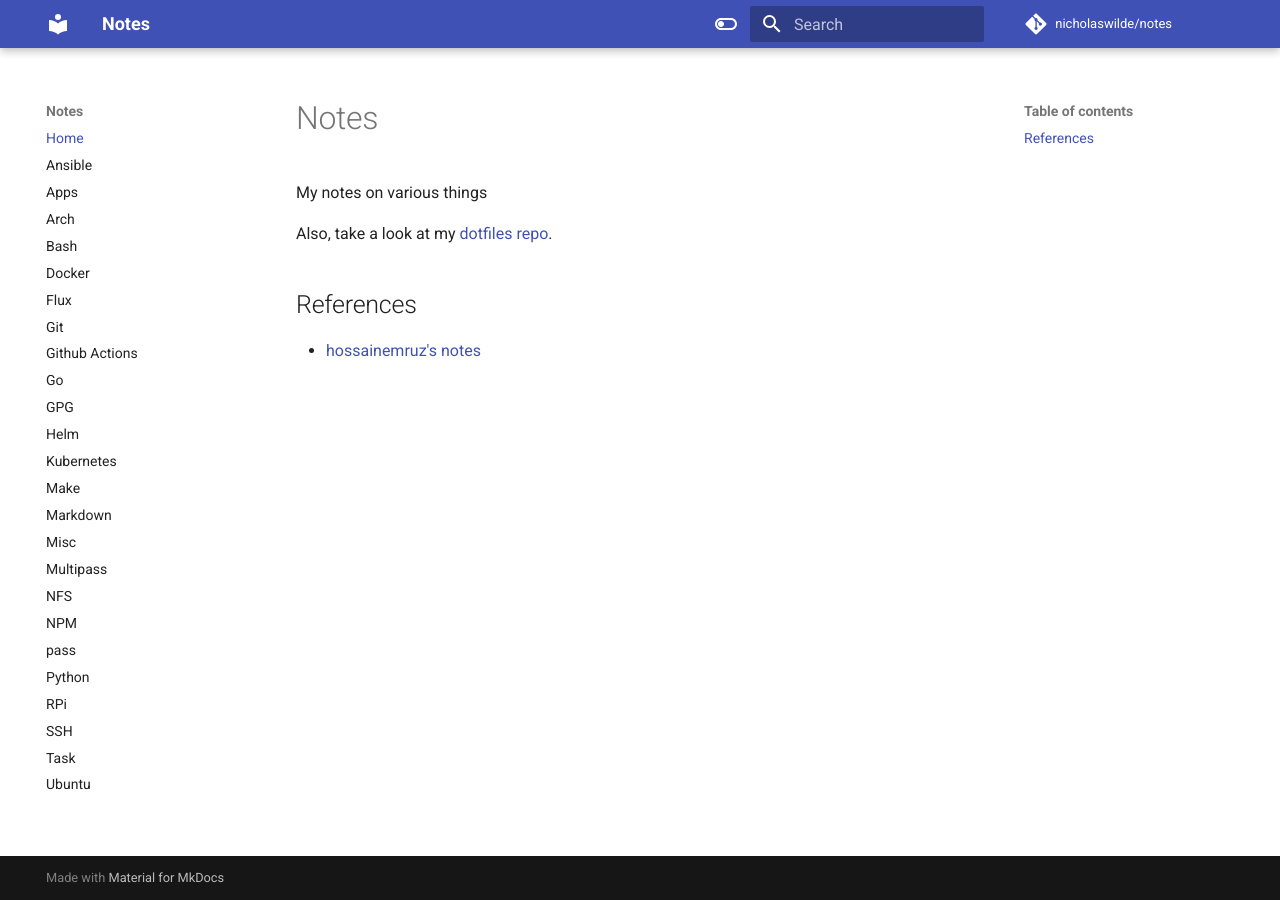
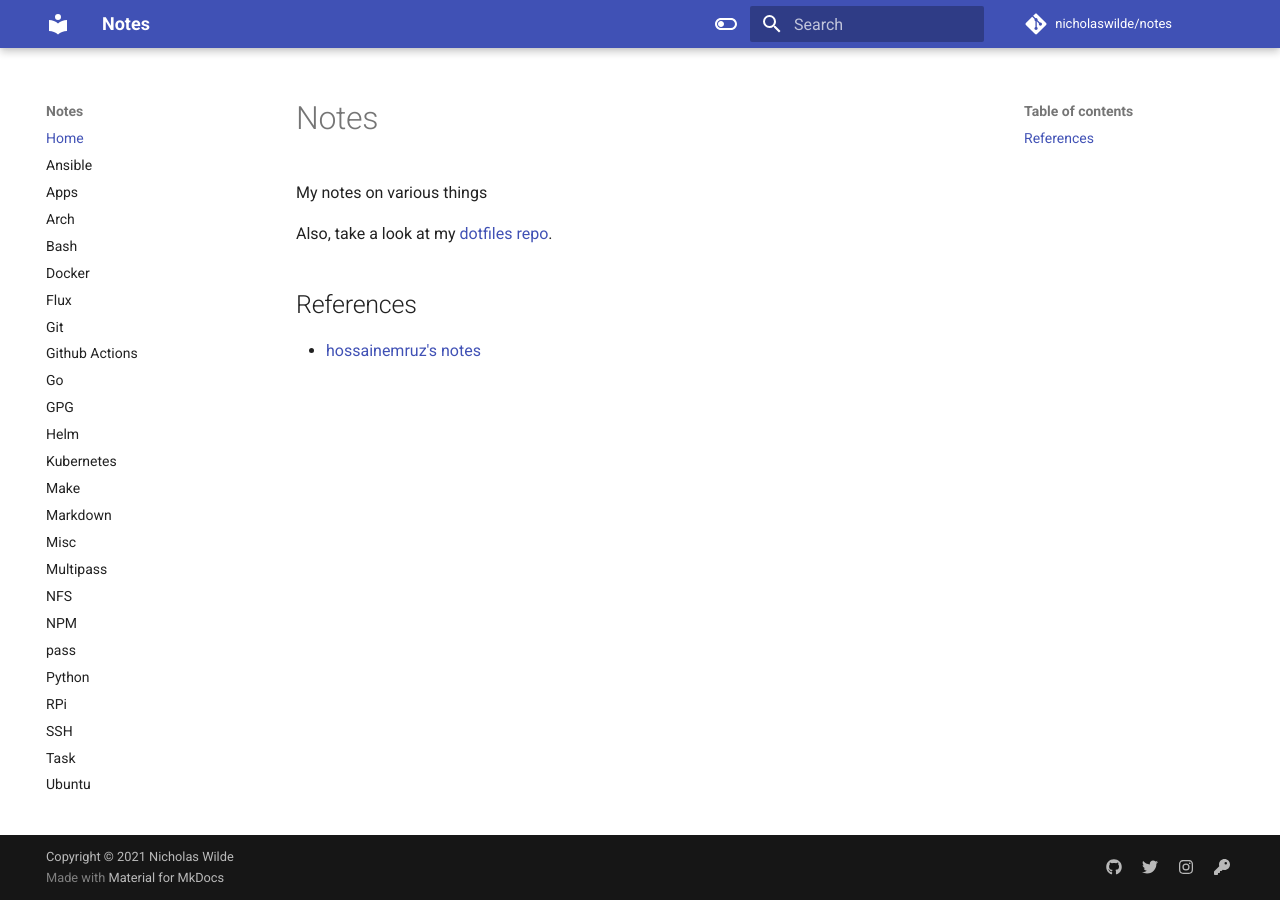
Before and after one commit to nicholaswilde/notes, an MkDocs documentation site: the page built from docs/index.md, in a window 1280 px wide. Built offline with MkDocs 1.6.1 and Material for MkDocs 9.7.7, drawn with Linux system fonts in a browser that asks for light colours; comment, search, counter and statistics services are not loaded.

Commit message:
Added social links
Signed-off-by: Nicholas Wilde <ncwilde43@gmail.com>

```diff
--- a/mkdocs.yml
+++ b/mkdocs.yml
@@ -3,6 +3,7 @@ site_name: Notes
 site_description: My notes on various things
 site_author: Nicholas Wilde
 site_url: https://nicholaswilde.github.io/notes
+copyright: Copyright &copy; 2021 Nicholas Wilde
 dev_addr: '0.0.0.0:8000'
 
 # Repository
@@ -37,6 +38,17 @@ nav:
   - SSH: ssh.md
   - Task: task.md
   - Ubuntu: ubuntu.md
+
+extra:
+  social:
+    - icon: fontawesome/brands/github
+      link: https://github.com/nicholaswilde
+    - icon: fontawesome/brands/twitter
+      link: https://twitter.com/nicholaswilde
+    - icon: fontawesome/brands/instagram
+      link: https://www.instagram.com/wildewoodworking/
+    - icon: fontawesome/solid/key
+      link: https://github.com/nicholaswilde.gpg
 
 theme:
   name: material
```
